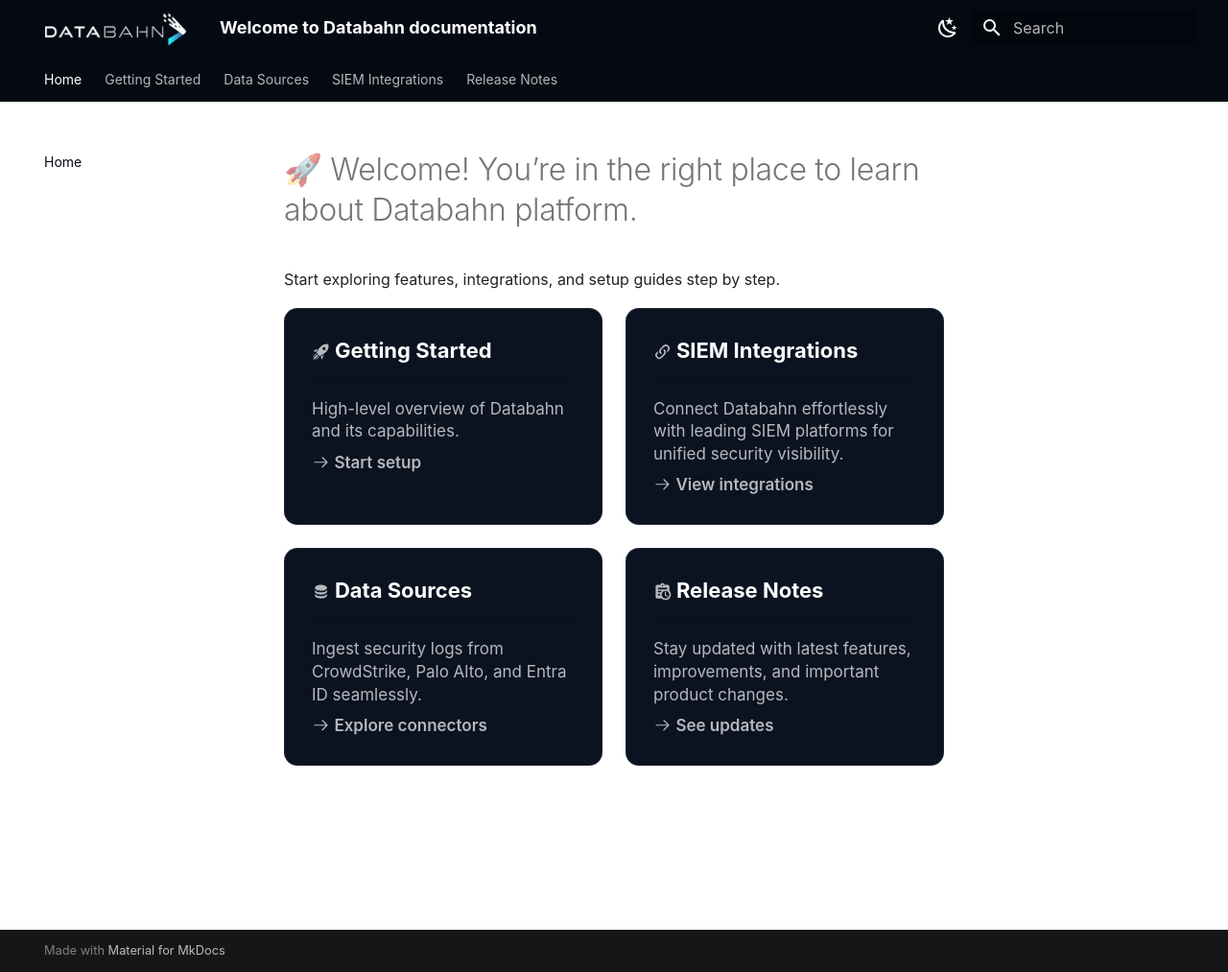
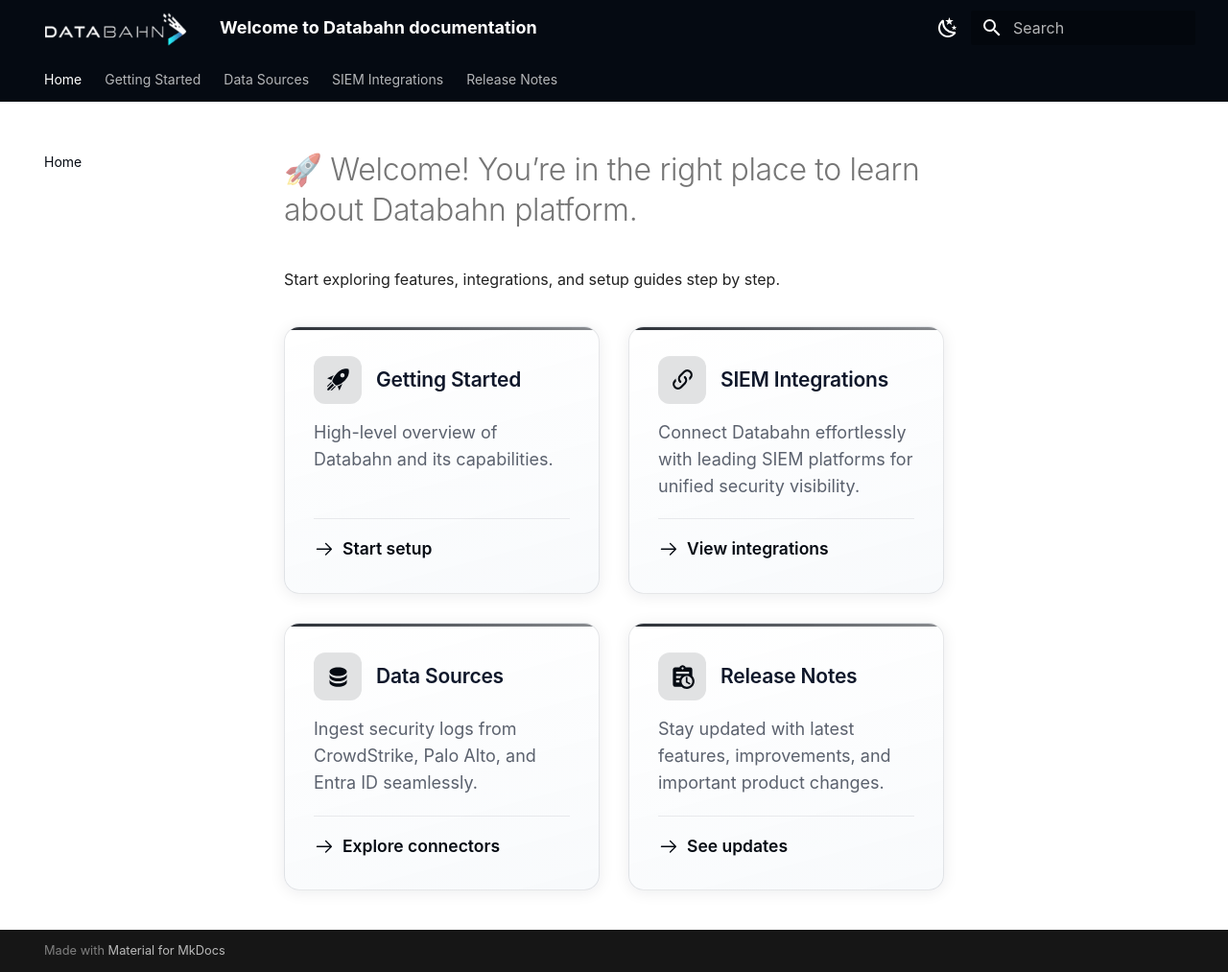
Before and after one commit to createdocsitefordb/db, an MkDocs documentation site: the page built from docs/README.md, in a window 1280 px wide and 1013 px high. Shown: the whole window at 96% size. Built offline with MkDocs 1.6.1 and Material for MkDocs 9.7.7, drawn with Linux system fonts in a browser that asks for light colours; some web fonts are replaced.

Commit message:
Update extra.css

```diff
--- a/docs/css/extra.css
+++ b/docs/css/extra.css
@@ -1,5 +1,9 @@
 :root {
   --md-primary-fg-color: #050a12;
+  --card-border-accent: var(--md-primary-fg-color);
+  --card-icon-accent: var(--md-primary-fg-color);
+  --card-radius: 16px;
+  --card-gap: 1.5rem;
 }
 
 .md-header__button.md-logo img {
@@ -26,43 +30,185 @@
   font-family: "Inter", sans-serif;
 }
 
-/* Card container spacing */
+/* ── Grid cards ───────────────────────────────────────────── */
 .md-typeset .grid.cards {
-  gap: 1.2rem;
+  --card-shadow: 0 4px 24px rgba(0, 0, 0, 0.12);
+  --card-shadow-hover: 0 16px 40px rgba(0, 0, 0, 0.22);
+  gap: var(--card-gap);
+  margin: 1.75rem 0 2rem;
 }
 
-/* Card base style */
-.md-typeset .grid.cards > ul > li {
-  background: #0b1220;              /* dark card background */
-  border: 1px solid rgba(255, 255, 255, 0.08);
-  border-radius: 14px;
-  padding: 1.4rem;
-  min-height: 180px;
-  transition: all 0.25s ease;
+/* Lighter theme tint for icons on dark cards (slate scheme) */
+[data-md-color-scheme="slate"] .md-typeset .grid.cards {
+  --card-icon-accent: color-mix(in srgb, var(--md-primary-fg-color) 20%, #b8c5d6);
 }
 
-/* Hover effect */
-.md-typeset .grid.cards > ul > li:hover {
-  transform: translateY(-5px);
-  border-color: var(--brand-accent);
-  box-shadow: 0 12px 30px rgba(0, 0, 0, 0.35);
+.md-typeset .grid.cards > ul {
+  gap: var(--card-gap);
 }
 
-/* Title */
-.md-typeset .grid.cards strong {
-  color: #ffffff;
-  font-size: 1.1rem;
+.md-typeset .grid.cards > ul > li {
+  position: relative;
+  display: flex;
+  flex-direction: column;
+  gap: 0.65rem;
+  min-height: 200px;
+  padding: 1.5rem 1.5rem 1.35rem;
+  border-radius: var(--card-radius);
+  border: 1px solid rgba(255, 255, 255, 0.1);
+  background:
+    linear-gradient(165deg, rgba(255, 255, 255, 0.06) 0%, transparent 42%),
+    linear-gradient(180deg, #121a2b 0%, #0b1220 100%);
+  box-shadow: var(--card-shadow);
+  overflow: hidden;
+  transition:
+    transform 0.28s cubic-bezier(0.34, 1.2, 0.64, 1),
+    border-color 0.28s ease,
+    box-shadow 0.28s ease;
 }
 
-/* Description text */
-.md-typeset .grid.cards p {
-  color: rgba(255, 255, 255, 0.70);
-  font-size: 0.85rem;   /* reduced from ~0.95rem */
-  line-height: 1.4;
+.md-typeset .grid.cards > ul > li::before {
+  content: "";
+  position: absolute;
+  inset: 0 0 auto 0;
+  height: 3px;
+  background: linear-gradient(
+    90deg,
+    var(--card-border-accent),
+    color-mix(in srgb, var(--card-border-accent) 55%, transparent)
+  );
+  opacity: 0.85;
+  transition: opacity 0.28s ease;
 }
 
-/* Link styling */
+.md-typeset .grid.cards > ul > li:hover {
+  transform: translateY(-6px);
+  border-color: color-mix(in srgb, var(--card-border-accent) 45%, transparent);
+  box-shadow: var(--card-shadow-hover);
+}
+
+.md-typeset .grid.cards > ul > li:hover::before {
+  opacity: 1;
+}
+
+.md-typeset .grid.cards > ul > li:focus-within {
+  outline: 2px solid color-mix(in srgb, var(--card-border-accent) 50%, transparent);
+  outline-offset: 2px;
+}
+
+/* Hide default divider — spacing handled by flex gap */
+.md-typeset .grid.cards hr {
+  display: none;
+  margin: 0;
+}
+
+/* Title row (icon + heading) */
+.md-typeset .grid.cards > ul > li > p:first-child {
+  display: flex;
+  align-items: center;
+  gap: 0.75rem;
+  margin: 0 0 0.15rem;
+  line-height: 1.3;
+}
+
+.md-typeset .grid.cards .twemoji {
+  display: inline-flex;
+  align-items: center;
+  justify-content: center;
+  flex-shrink: 0;
+  width: 2.5rem;
+  height: 2.5rem;
+  padding: 0.5rem;
+  border-radius: 12px;
+  background: color-mix(in srgb, var(--card-icon-accent) 18%, transparent);
+  box-shadow: inset 0 1px 0 rgba(255, 255, 255, 0.08);
+}
+
+/* Title icons only — CTA arrows use link color via currentColor */
+.md-typeset .grid.cards > ul > li > p:first-child .twemoji svg {
+  width: 1.35rem;
+  height: 1.35rem;
+  fill: var(--card-icon-accent);
+}
+
+.md-typeset .grid.cards strong {
+  color: #f4f7fc;
+  font-size: 1.05rem;
+  font-weight: 600;
+  letter-spacing: -0.01em;
+}
+
+/* Body copy (not the CTA row) */
+.md-typeset .grid.cards > ul > li > p:not(:first-child):not(:last-child) {
+  margin: 0;
+  flex: 1;
+  color: rgba(255, 255, 255, 0.72);
+  font-size: 0.9rem;
+  line-height: 1.55;
+}
+
+/* CTA link row */
+.md-typeset .grid.cards > ul > li > p:last-child {
+  margin: 0.35rem 0 0;
+  padding-top: 0.85rem;
+  border-top: 1px solid rgba(255, 255, 255, 0.08);
+}
+
 .md-typeset .grid.cards a {
-  color: var(--brand-accent);
+  display: inline-flex;
+  align-items: center;
+  gap: 0.4rem;
+  color: var(--card-icon-accent);
+  font-size: 0.875rem;
   font-weight: 600;
+  text-decoration: none;
+  transition: color 0.2s ease, gap 0.2s ease;
 }
+
+.md-typeset .grid.cards a:hover {
+  color: color-mix(in srgb, var(--card-icon-accent) 75%, #fff);
+  gap: 0.55rem;
+}
+
+.md-typeset .grid.cards a .twemoji {
+  width: auto;
+  height: auto;
+  padding: 0;
+  background: none;
+  box-shadow: none;
+}
+
+.md-typeset .grid.cards a .twemoji svg {
+  width: 1.1rem;
+  height: 1.1rem;
+  fill: currentColor;
+}
+
+/* Light mode */
+[data-md-color-scheme="default"] .md-typeset .grid.cards {
+  --card-shadow: 0 2px 16px rgba(15, 23, 42, 0.08);
+  --card-shadow-hover: 0 12px 32px rgba(15, 23, 42, 0.14);
+}
+
+[data-md-color-scheme="default"] .md-typeset .grid.cards > ul > li {
+  border-color: rgba(15, 23, 42, 0.1);
+  background:
+    linear-gradient(165deg, rgba(255, 255, 255, 0.95) 0%, rgba(248, 250, 252, 0.98) 100%);
+  box-shadow: var(--card-shadow);
+}
+
+[data-md-color-scheme="default"] .md-typeset .grid.cards strong {
+  color: #0f172a;
+}
+
+[data-md-color-scheme="default"] .md-typeset .grid.cards > ul > li > p:not(:first-child):not(:last-child) {
+  color: rgba(15, 23, 42, 0.68);
+}
+
+[data-md-color-scheme="default"] .md-typeset .grid.cards > ul > li > p:last-child {
+  border-top-color: rgba(15, 23, 42, 0.08);
+}
+
+[data-md-color-scheme="default"] .md-typeset .grid.cards > ul > li > p:first-child .twemoji {
+  background: color-mix(in srgb, var(--card-icon-accent) 12%, #fff);
+}
```
